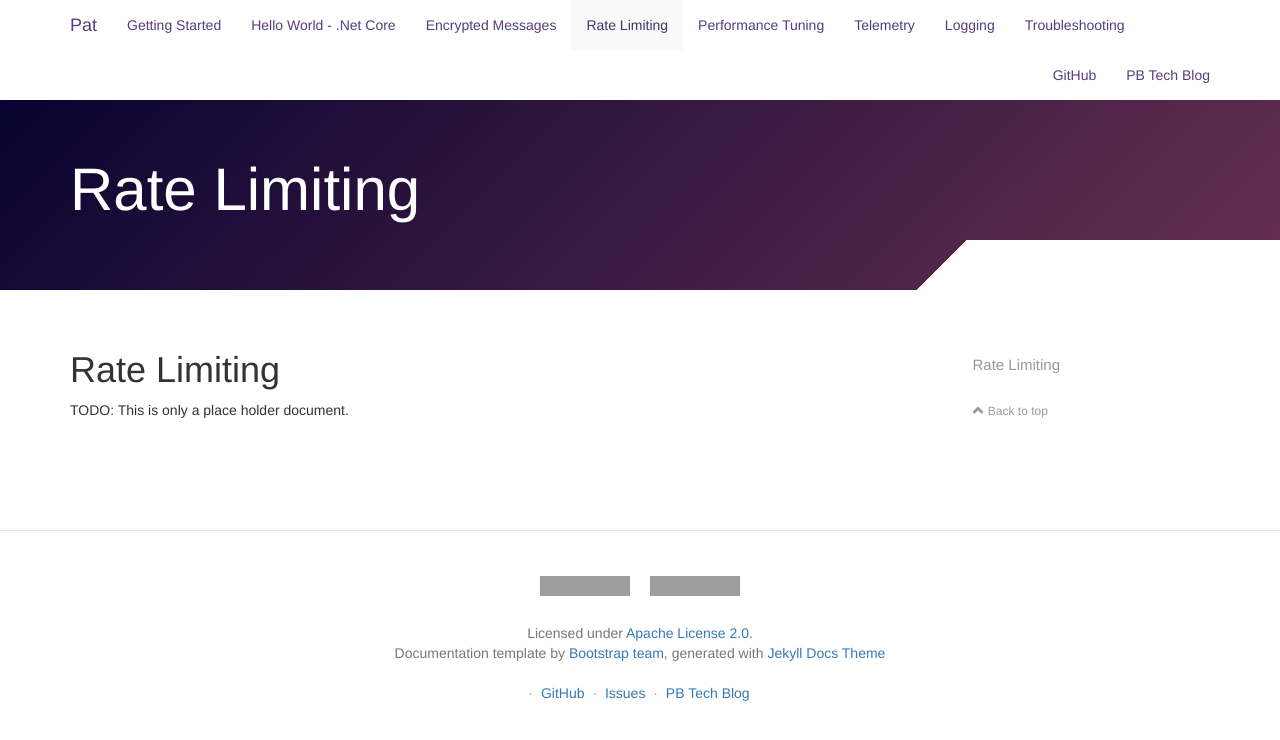
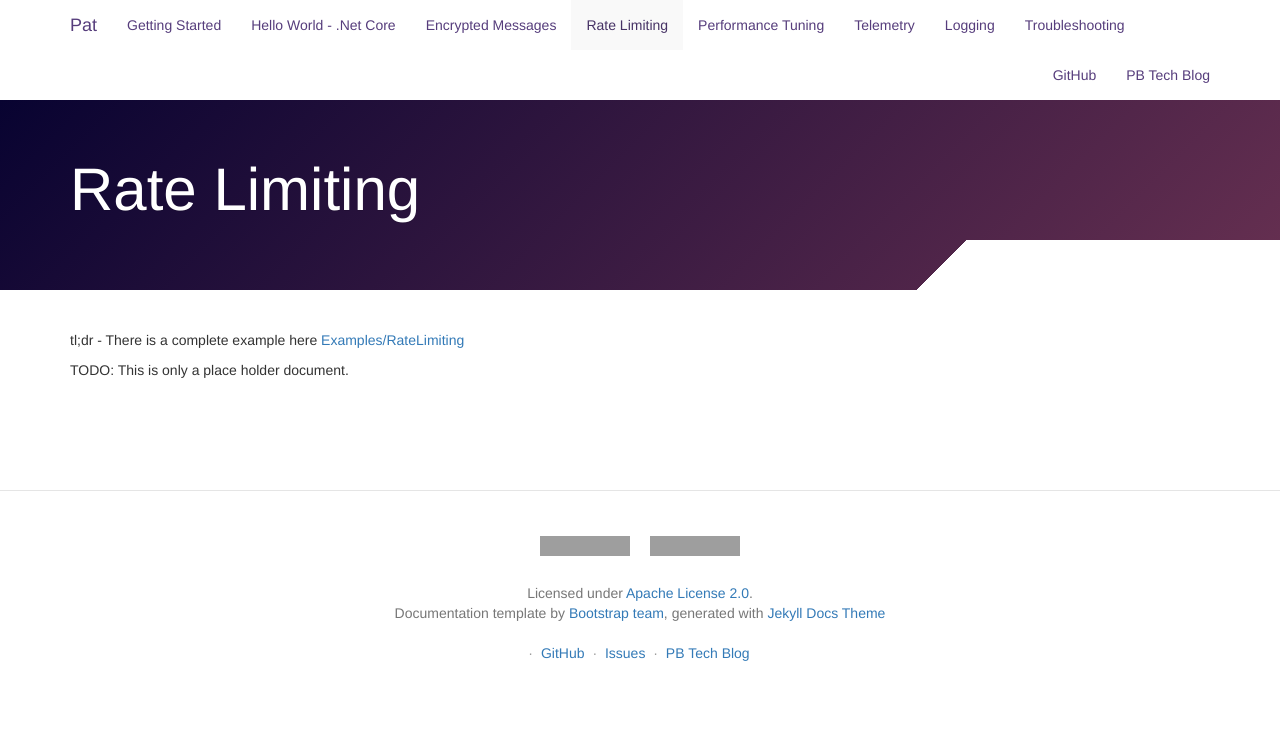
Before and after one commit to purplebricks/pat, a Jekyll site: the page built from docs/rate-limiting.md, in a window 1280 px wide. Shown: the top 740 px of the page. Built offline with Jekyll 4.4.1, drawn with Linux system fonts in a browser that asks for light colours; nearby versions of some CDN libraries; grey boxes are pictures that could not be loaded.

Commit message:
Add Link to Rate Limiting Example
Docs still pending

```diff
--- a/docs/rate-limiting.md
+++ b/docs/rate-limiting.md
@@ -5,6 +5,6 @@ sort: 4
 title: Rate Limiting
 ---
 
-# Rate Limiting
+tl;dr - There is a complete example here [Examples/RateLimiting](https://github.com/purplebricks/pat/tree/master/Examples/RateLimiting)
 
 TODO: This is only a place holder document.
```
